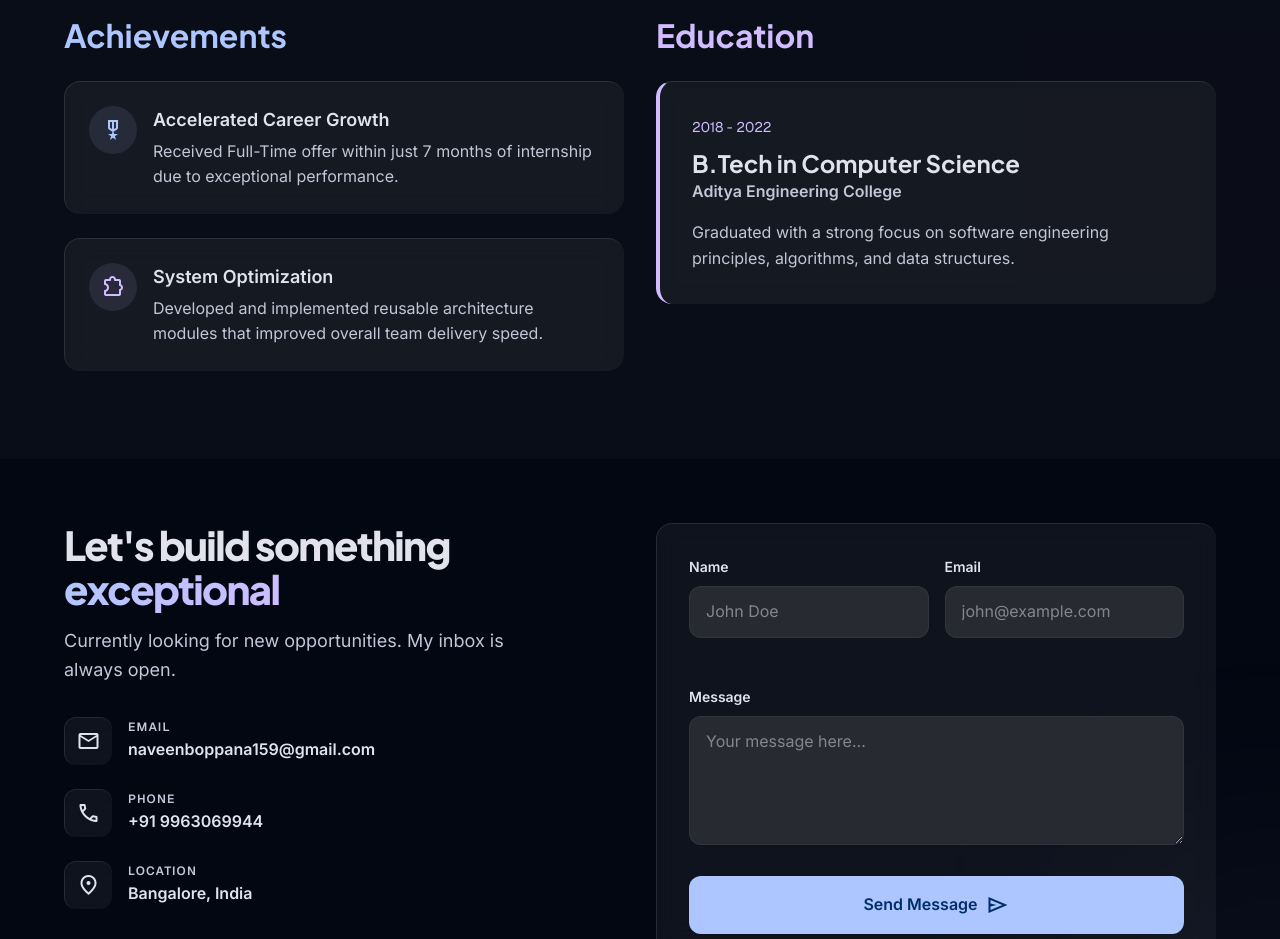
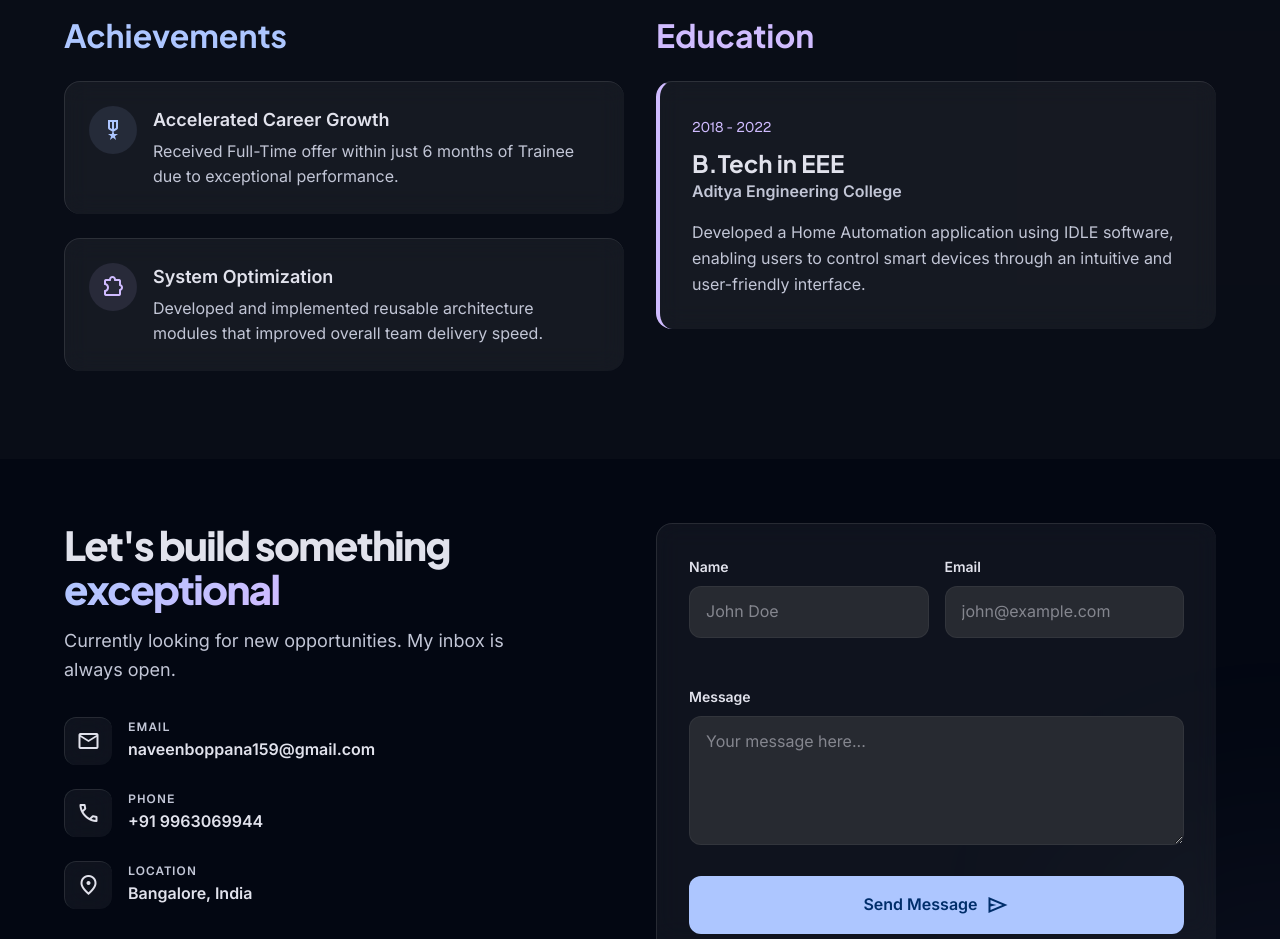
Before and after one commit to naveenboppana159/NaveenKumar-portfolio, a Next.js app in the folder frontend/: page / in a window 1280 px wide. Shown: the part 3780-4719 px from the top of the page. Built offline with nearby package versions, Linux system fonts and the light colour scheme.

Commit message:
Update page.tsx

```diff
--- a/frontend/src/app/page.tsx
+++ b/frontend/src/app/page.tsx
@@ -820,7 +820,7 @@ export default function Portfolio() {
                   </div>
                   <div>
                     <h4 className="font-body-lg" style={{ fontWeight: 700 }}>Accelerated Career Growth</h4>
-                    <p className="text-on-surface-variant font-body-md" style={{ marginTop: '0.25rem' }}>Received Full-Time offer within just 7 months of internship due to exceptional performance.</p>
+                    <p className="text-on-surface-variant font-body-md" style={{ marginTop: '0.25rem' }}>Received Full-Time offer within just 6 months of Trainee due to exceptional performance.</p>
                   </div>
                 </div>
                 <div className="glass-card ach-card">
@@ -839,9 +839,9 @@ export default function Portfolio() {
               <h2 className="font-headline-md text-secondary" style={{ marginBottom: '1.5rem' }}>Education</h2>
               <div className="glass-card edu-card">
                 <span className="text-secondary font-code" style={{ fontSize: '0.875rem' }}>2018 - 2022</span>
-                <h3 className="font-headline-md" style={{ fontSize: '24px', marginTop: '0.5rem' }}>B.Tech in Computer Science</h3>
+                <h3 className="font-headline-md" style={{ fontSize: '24px', marginTop: '0.5rem' }}>B.Tech in EEE </h3>
                 <p className="text-on-surface-variant font-body-md" style={{ fontWeight: 700, marginBottom: '1rem' }}>Aditya Engineering College</p>
-                <p className="text-on-surface-variant font-body-md">Graduated with a strong focus on software engineering principles, algorithms, and data structures.</p>
+                <p className="text-on-surface-variant font-body-md">Developed a Home Automation application using IDLE software, enabling users to control smart devices through an intuitive and user-friendly interface. </p>
               </div>
             </div>
           </div>
```
